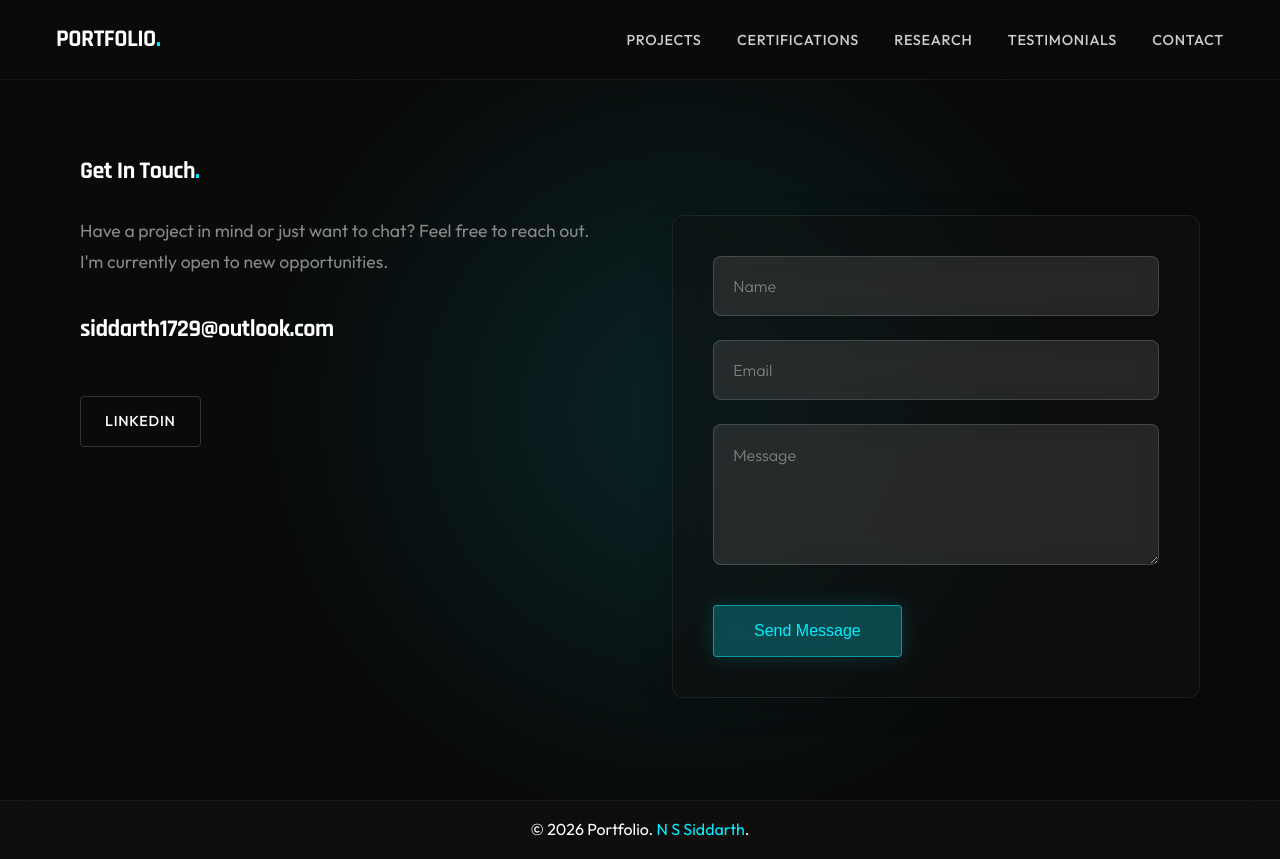
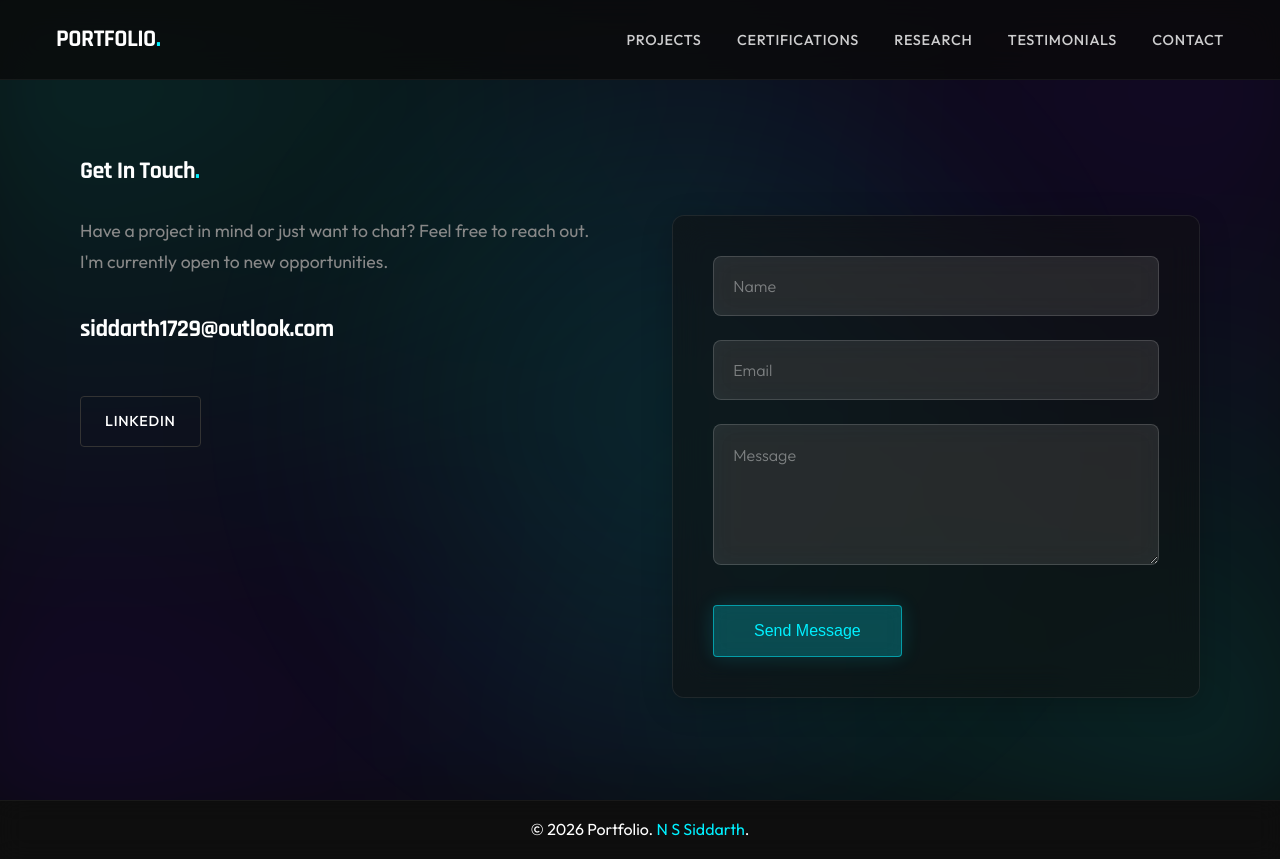
Before and after one commit to siddarth709/Portfolio, a Flask app: page /contact in a window 1280 px wide. Run offline with Flask 3, Linux system fonts and the light colour scheme; some libraries are stand-ins or nearby versions.

Commit message:
feat: add gradient mesh background animation

```diff
--- a/static/css/global.css
+++ b/static/css/global.css
@@ -26,6 +26,39 @@ body {
     position: relative;
     overflow-x: hidden;
     /* Ensure no horiz scroll from absolute elements */
+}
+
+/* Gradient Mesh Animation */
+.gradient-mesh {
+    position: absolute;
+    inset: 0;
+    width: 100%;
+    height: 100%;
+    background:
+        radial-gradient(at 10% 10%, rgba(0, 240, 255, 0.15) 0px, transparent 50%),
+        radial-gradient(at 90% 10%, rgba(80, 0, 255, 0.15) 0px, transparent 50%),
+        radial-gradient(at 90% 90%, rgba(0, 240, 255, 0.15) 0px, transparent 50%),
+        radial-gradient(at 10% 90%, rgba(80, 0, 255, 0.15) 0px, transparent 50%);
+    filter: blur(60px);
+    opacity: 0.8;
+    z-index: -2;
+    animation: meshFlow 15s ease-in-out infinite alternate;
+}
+
+@keyframes meshFlow {
+    0% {
+        background-position: 0% 50%;
+        transform: scale(1);
+    }
+
+    50% {
+        transform: scale(1.1);
+    }
+
+    100% {
+        background-position: 100% 50%;
+        transform: scale(1);
+    }
 }
 
 /* Ambient Light Animation */
--- a/templates/base.html
+++ b/templates/base.html
@@ -13,6 +13,7 @@
 
 <body>
     <div class="ambient-background">
+        <div class="gradient-mesh"></div>
         <div class="light-orb"></div>
         <div class="slant-line"></div>
     </div>
```
